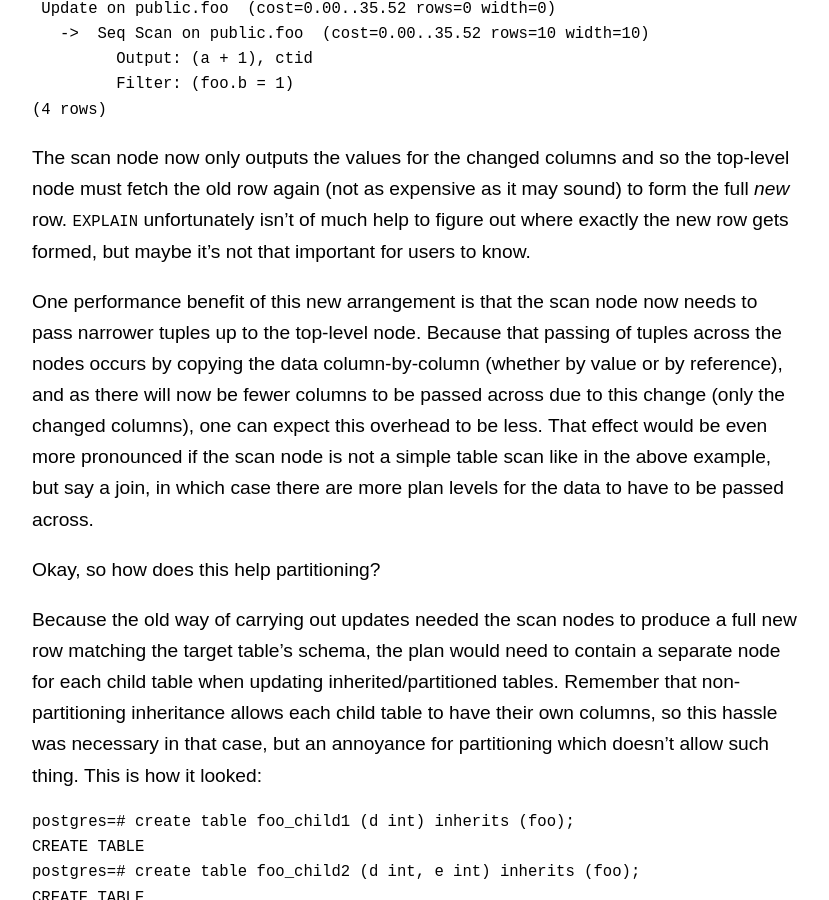
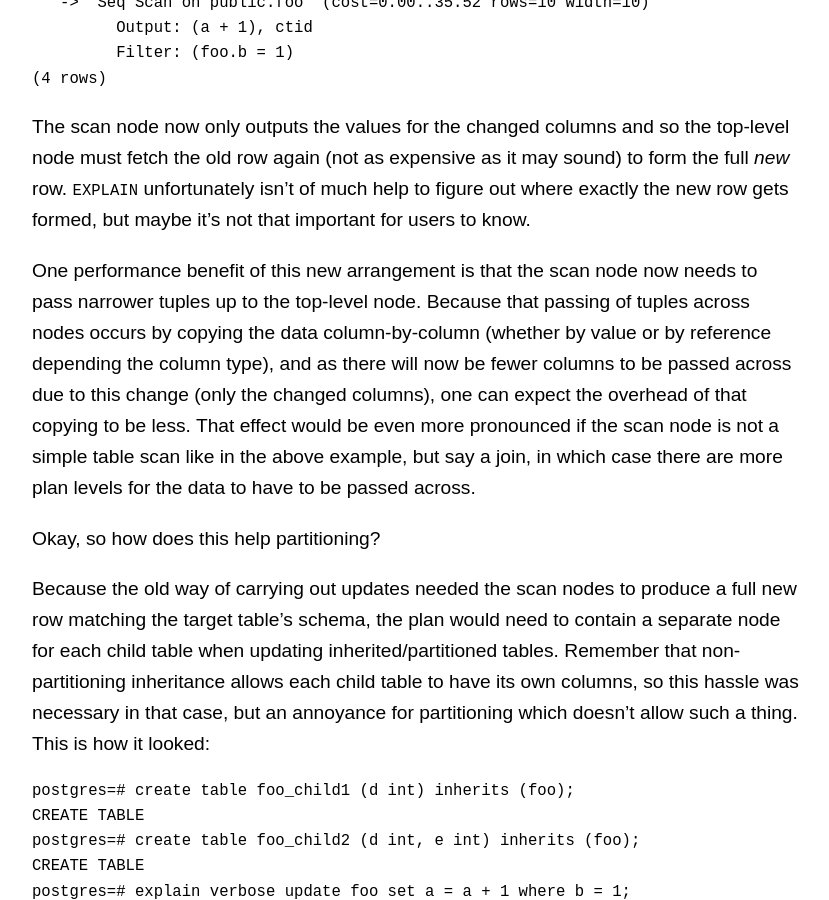
Before and after one commit to amitlan/website, a Jekyll site: the page built from _posts/2021-04-15-pg14-update-perf.md, in a window 1280 px wide and 900 px high, scrolled down 1734 px. Shown: the whole window, without its empty margins (224-1053 px from the left). Built offline with Jekyll 4.4.1, drawn with Linux system fonts in a browser that asks for light colours; some of the changed text lies outside the part shown.

Commit message:
v14-update-perf: final edit hopefully

````diff
--- a/_posts/2021-04-15-pg14-update-perf.md
+++ b/_posts/2021-04-15-pg14-update-perf.md
@@ -30,11 +29,12 @@ an update statement. The plan for an `update` consists of a node to retrieve the
 rows to be updated and another node on top that invokes the target table's
 access method routine to perform the actual update and peforms other auxiliary
 actions like updating the indexes, fire triggers, etc.  While the latter (the
-top-level node) works mostly the same in v14, there's a new task for it now due
+top-level node) mostly works the same in v14, there's a new task for it now due
 to some changes made to the output format of the former (the node producing the
 rows to be updated).  Previously, that node produced the whole *new* row that
 the top-level node could pass as-is to the table access method, which in turn
-would use it replace the old version.  This is how it would look:
+would replace the old version with the new one.  This is how it would look as
+a plan:
 
 
 ```
@@ -88,12 +88,13 @@ important for users to know.
 
 One performance benefit of this new arrangement is that the scan node now
 needs to pass narrower tuples up to the top-level node.  Because that passing of
-tuples across the nodes occurs by copying the data column-by-column (whether by
-value or by reference), and as there will now be fewer columns to be passed
-across due to this change (only the changed columns), one can expect this
-overhead to be less.  That effect would be even more pronounced if the scan
-node is not a simple table scan like in the above example, but say a join, in
-which case there are more plan levels for the data to have to be passed across.
+tuples across nodes occurs by copying the data column-by-column (whether by
+value or by reference depending the column type), and as there will now be fewer
+columns to be passed across due to this change (only the changed columns), one
+can expect the overhead of that copying to be less.  That effect would be even
+more pronounced if the scan node is not a simple table scan like in the above
+example, but say a join, in which case there are more plan levels for the data
+to have to be passed across.
 
 Okay, so how does this help partitioning?
 
@@ -101,8 +102,9 @@ Because the old way of carrying out updates needed the scan nodes to produce
 a full new row matching the target table's schema, the plan would need to
 contain a separate node for each child table when updating inherited/partitioned
 tables.  Remember that non-partitioning inheritance allows each child table to
-have their own columns, so this hassle was necessary in that case, but an
-annoyance for partitioning which doesn't allow such thing.  This is how it looked:
+have its own columns, so this hassle was necessary in that case, but an
+annoyance for partitioning which doesn't allow such a thing.  This is how it
+looked:
 
 ```
 postgres=# create table foo_child1 (d int) inherits (foo);
````
Also changed, not shown: other parts of _posts/2021-04-15-pg14-update-perf.md (+9 -12 lines).
